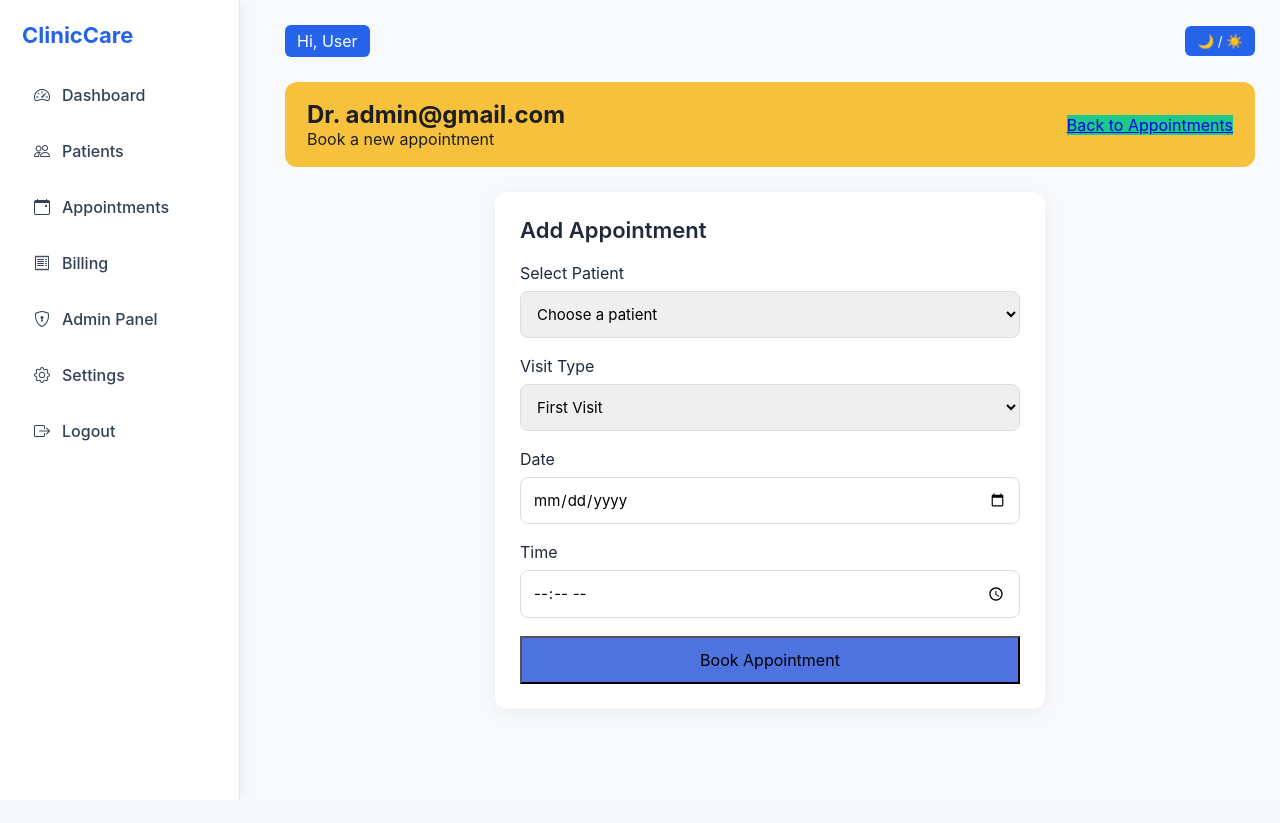
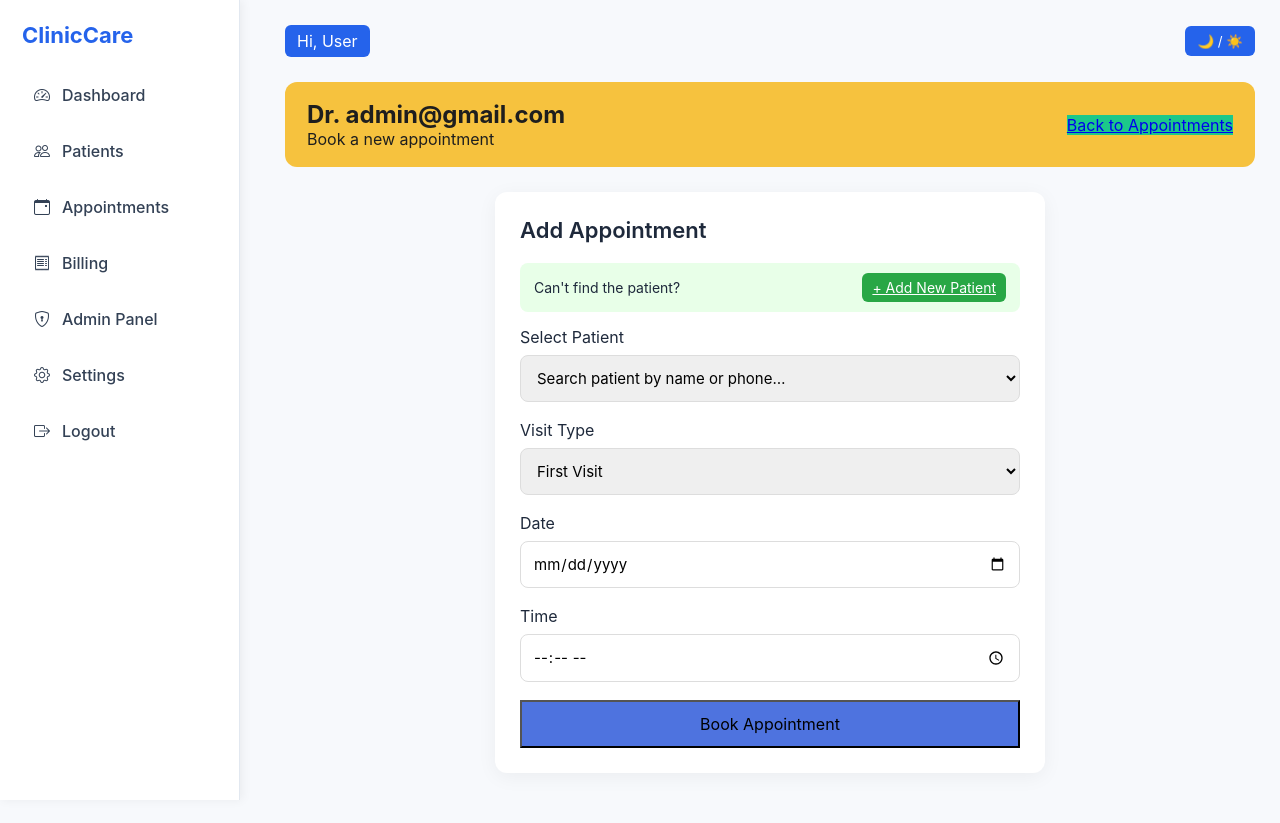
Before and after one commit to Ritikkumar8252/Clinic_app, a Flask app: page /add_appointment in a window 1280 px wide. Before the commit the page ends 800 px from the top, so only its background shows below. Run offline with Flask 3, Linux system fonts and the light colour scheme; a user stored in the database is signed in; data comes from the database, SQL or seed files in the repository; both versions use the stored data as it was after the commit; some libraries are stand-ins or nearby versions.

Commit message:
update all files

```diff
--- a/clinic/static/css/dashboard.css
+++ b/clinic/static/css/dashboard.css
@@ -1062,6 +1062,24 @@ tbody tr:hover {
 }
 /* --- appointment */
 /* HEADER */
+.add-new-patient-box {
+    display: flex;
+    justify-content: space-between;
+    align-items: center;
+    background: #e8ffe8;
+    padding: 10px 14px;
+    border-radius: 8px;
+    margin-bottom: 15px;
+    font-size: 14px;
+}
+
+.btn-small {
+    padding: 6px 10px;
+    border-radius: 6px;
+    background: #28a745;
+    color: #fff;
+}
+
 .appt-header {
     display: flex;
     justify-content: space-between;
--- a/clinic/templates/add_appointment.html
+++ b/clinic/templates/add_appointment.html
@@ -20,12 +20,19 @@
     <h2 class="form-title">Add Appointment</h2>
 
     <form method="POST">
+        <div class="add-new-patient-box">
+            <p>Can't find the patient?</p>
+            <a href="{{ url_for('patients_bp.add_patient', from_page='add_appointment') }}"
+            class="btn-small btn-green">
+                + Add New Patient
+            </a>
+        </div>
 
         <label>Select Patient</label>
-        <select name="patient_id" class="input-box" required>
-            <option value="">Choose a patient</option>
+        <select id="patientSelect" name="patient_id" class="input-box" required>
+            <option value="">Search patient by name or phone…</option>
             {% for p in patients %}
-            <option value="{{ p.id }}">{{ p.name }} ({{ p.phone }})</option>
+            <option value="{{ p.id }}">{{ p.name }} - ({{ p.phone }})</option>
             {% endfor %}
         </select>
 
@@ -46,5 +53,35 @@
 
     </form>
 </div>
+<script>
+// Custom matcher: enables searching ANY part of text
+function matchCustom(params, data) {
+    if ($.trim(params.term) === '') {
+        return data;
+    }
+
+    if (typeof data.text === 'undefined') {
+        return null;
+    }
+
+    // Case-insensitive search for ANY part of the name or phone
+    if (data.text.toLowerCase().indexOf(params.term.toLowerCase()) > -1) {
+        return data;
+    }
+
+    return null;
+}
+
+$(document).ready(function() {
+    $('#patientSelect').select2({
+        placeholder: "Search patient by name or phone",
+        allowClear: true,
+        width: '100%',
+        matcher: matchCustom
+    });
+});
+</script>
+
+
 
 {% endblock %}
--- a/clinic/templates/add_patient.html
+++ b/clinic/templates/add_patient.html
@@ -19,6 +19,10 @@
     <h2 class="section-heading">Patient Information</h2>
 
     <form method="POST" enctype="multipart/form-data" class="patient-form">
+
+        {% if from_page %}
+            <input type="hidden" name="from_page" value="{{ from_page }}">
+        {% endif %}
 
         <!-- PROFILE PICTURE -->
         <h2 class="section-heading" style="margin-top:25px;">Profile Picture</h2>
--- a/clinic/templates/base.html
+++ b/clinic/templates/base.html
@@ -10,6 +10,9 @@
 
     <!-- Custom CSS -->
     <link rel="stylesheet" href="{{ url_for('static', filename='css/dashboard.css') }}">
+    <!-- Select2 CSS -->
+    <link href="https://cdn.jsdelivr.net/npm/select2@4.1.0-rc.0/dist/css/select2.min.css" rel="stylesheet" />
+
 </head>
 
 <body>
@@ -76,6 +79,9 @@
             document.body.classList.add("dark");
         }
     </script>
+    <!-- jQuery + Select2 JS -->
+    <script src="https://code.jquery.com/jquery-3.6.0.min.js"></script>
+    <script src="https://cdn.jsdelivr.net/npm/select2@4.1.0-rc.0/dist/js/select2.min.js"></script>
 
 </body>
 </html>
```
Also changed, not shown: clinic/routes/patients.py (+30 -18 lines), instance/site.db.
